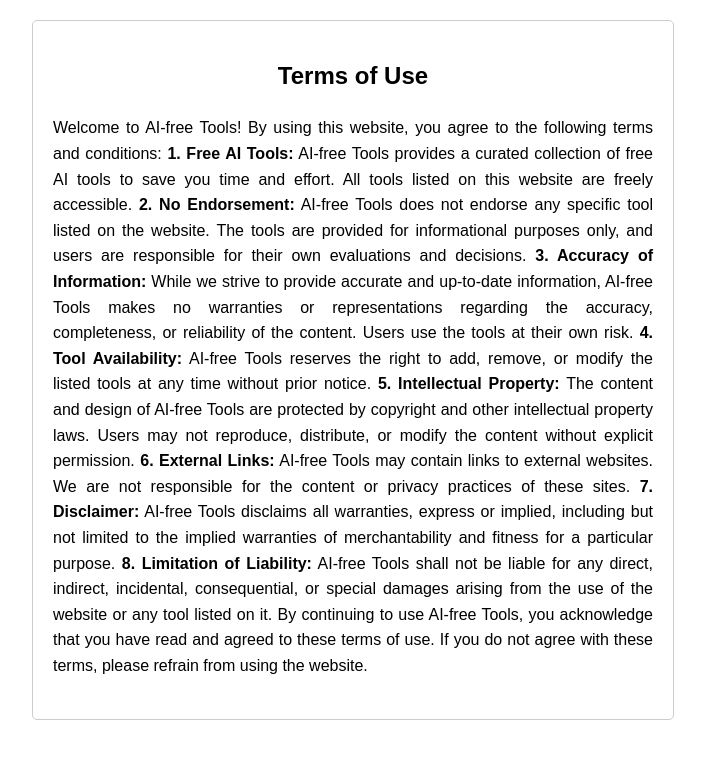
After one commit to nadeem833/paradoxploitics, a Flask app: page /terms-of-use in a window 1280 px wide. The commit adds this page. Shown: the top 759 px of the page, without its empty margins (287-992 px from the left). Run offline with Flask 3, Linux system fonts and the light colour scheme.

Commit message:
add terms an dpolicy update footer

```diff
--- a/app.py
+++ b/app.py
@@ -24,6 +24,14 @@
 @app.route('/about')
 def about():
     return render_template('about.html')
+
+@app.route('/privacy-policy')
+def privacy_policy():
+    return render_template('privacy_policy.html')
+
+@app.route('/terms-of-use')
+def terms_of_use():
+    return render_template('terms_of_use.html')
 
 
 @app.route('/upload-tools' , methods=['GET'])
--- /dev/null
+++ b/templates/terms_of_use.html
@@ -0,0 +1,60 @@
+<!DOCTYPE html>
+<html>
+
+<head>
+  <style>
+    body {
+      font-family: Arial, sans-serif;
+      line-height: 1.6;
+      margin: 20px;
+    }
+
+    h1 {
+      font-size: 24px;
+      text-align: center;
+    }
+
+    p {
+      font-size: 16px;
+      text-align: justify;
+      margin: 20px 0;
+    }
+
+    .container {
+      max-width: 600px;
+      margin: 0 auto;
+      padding: 20px;
+      border: 1px solid #ccc;
+      border-radius: 5px;
+    }
+  </style>
+</head>
+
+<body>
+  <div class="container">
+    <h1>Terms of Use</h1>
+    <p>
+      Welcome to AI-free Tools! By using this website, you agree to the following terms and conditions:
+
+      <strong>1. Free AI Tools:</strong> AI-free Tools provides a curated collection of free AI tools to save you time and effort. All tools listed on this website are freely accessible.
+
+      <strong>2. No Endorsement:</strong> AI-free Tools does not endorse any specific tool listed on the website. The tools are provided for informational purposes only, and users are responsible for their own evaluations and decisions.
+
+      <strong>3. Accuracy of Information:</strong> While we strive to provide accurate and up-to-date information, AI-free Tools makes no warranties or representations regarding the accuracy, completeness, or reliability of the content. Users use the tools at their own risk.
+
+      <strong>4. Tool Availability:</strong> AI-free Tools reserves the right to add, remove, or modify the listed tools at any time without prior notice.
+
+      <strong>5. Intellectual Property:</strong> The content and design of AI-free Tools are protected by copyright and other intellectual property laws. Users may not reproduce, distribute, or modify the content without explicit permission.
+
+      <strong>6. External Links:</strong> AI-free Tools may contain links to external websites. We are not responsible for the content or privacy practices of these sites.
+
+      <strong>7. Disclaimer:</strong> AI-free Tools disclaims all warranties, express or implied, including but not limited to the implied warranties of merchantability and fitness for a particular purpose.
+
+      <strong>8. Limitation of Liability:</strong> AI-free Tools shall not be liable for any direct, indirect, incidental, consequential, or special damages arising from the use of the website or any tool listed on it.
+
+      By continuing to use AI-free Tools, you acknowledge that you have read and agreed to these terms of use. If you do not agree with these terms, please refrain from using the website.
+    </p>
+  </div>
+</body>
+
+</html>
```
Also changed, not shown: templates/about.html (+45 -20 lines), templates/contact.html (+14 -8 lines), templates/free-to-try.html (+18 -8 lines), templates/index.html (+30 -15 lines), templates/login.html (+16 -10 lines), templates/privacy_policy.html (added, +60 -0 lines), templates/register.html (+14 -8 lines), templates/totally-free.html (+18 -8 lines), templates/upload.html (+29 -14 lines).
